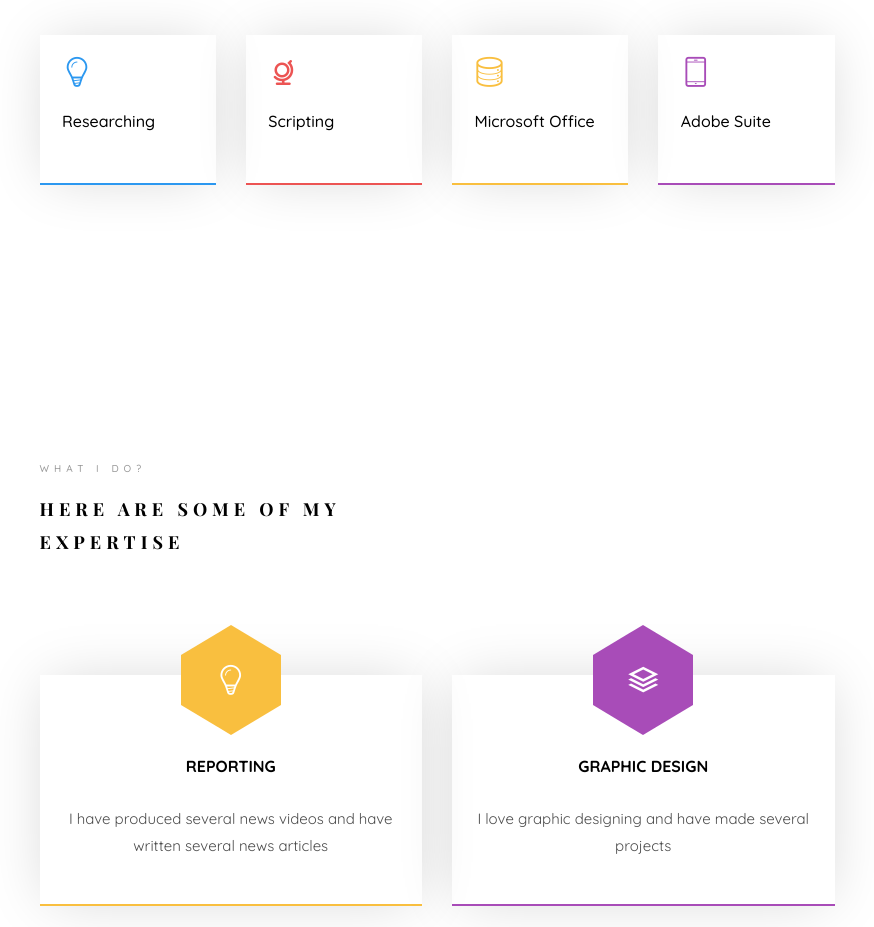
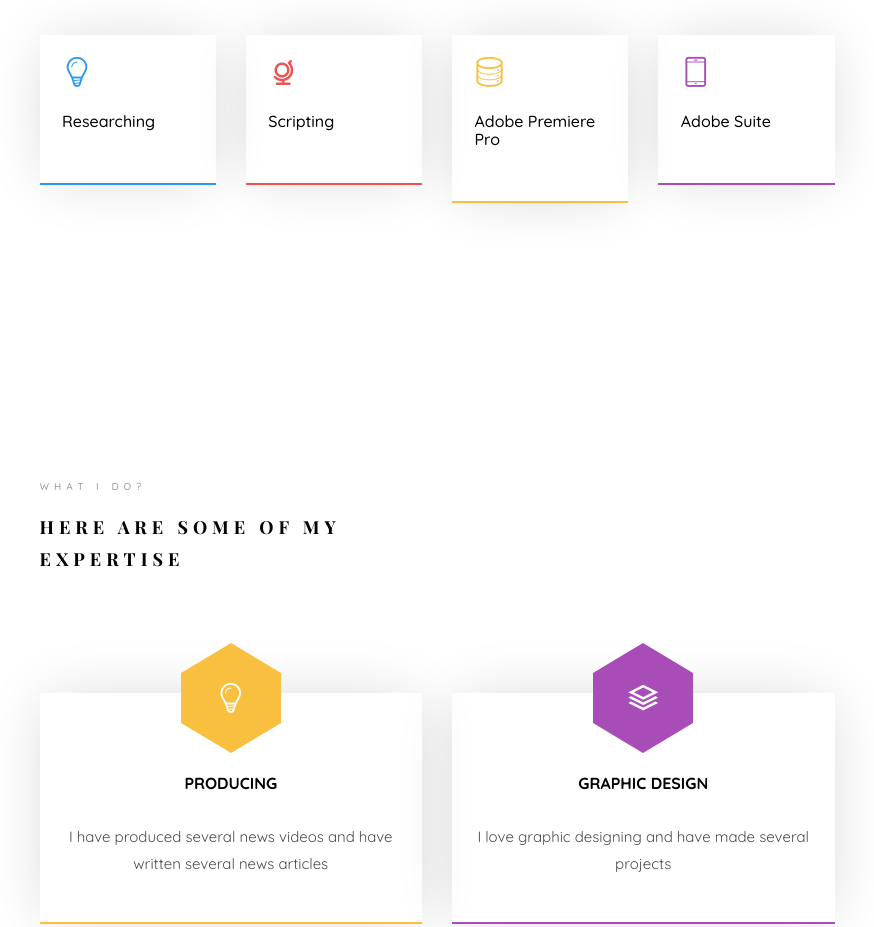
Before and after one commit to abdul-basit780/Sharvin, a plain HTML site: page index.html in a window 1280 px wide. Shown: the part 1492-2419 px from the top of the page, without its empty margins (353-1227 px from the left). Drawn offline with nearby package versions, Linux system fonts and the light colour scheme; files whose address does not match are found by name; a web font is replaced by a local one.

Commit message:
change some text

```diff
--- a/index.html
+++ b/index.html
@@ -150,7 +150,7 @@ Copyright &copy;<script>document.write(new Date().getFullYear());</script> All r
 								<div class="col-md-3 animate-box" data-animate-effect="fadeInTop">
 									<div class="services color-3">
 										<span class="icon2"><i class="icon-data"></i></span>
-										<h3>Microsoft Office</h3>
+										<h3>Adobe Premiere Pro</h3>
 									</div>
 								</div>
 								<div class="col-md-3 animate-box" data-animate-effect="fadeInBottom">
@@ -182,7 +182,7 @@ Copyright &copy;<script>document.write(new Date().getFullYear());</script> All r
 									<i class="icon-bulb"></i>
 								</span>
 								<div class="desc">
-									<h3>Reporting</h3>
+									<h3>Producing</h3>
 									<p>I have produced several news videos and have written several news articles</p>
 								</div>
 							</div>
@@ -287,7 +287,7 @@ Copyright &copy;<script>document.write(new Date().getFullYear());</script> All r
 						</div>
 						<div class="col-md-6 animate-box" data-animate-effect="fadeInLeft">
 							<div class="progress-wrap">
-								<h3>Adobe Premiere Pro</h3>
+								<h3>Microsoft Office</h3>
 								<div class="progress">
 								 	<div class="progress-bar color-3" role="progressbar" aria-valuenow="85"
 								  	aria-valuemin="0" aria-valuemax="100" style="width:85%">
```
